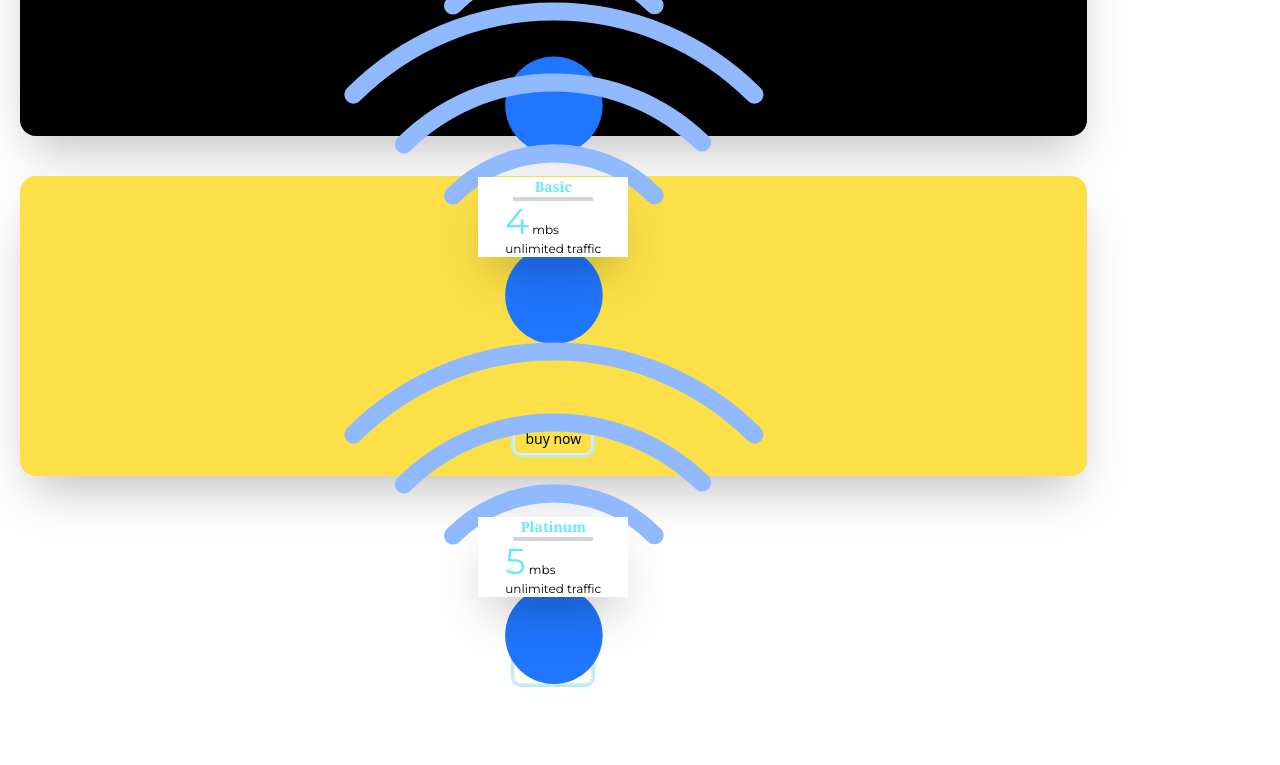
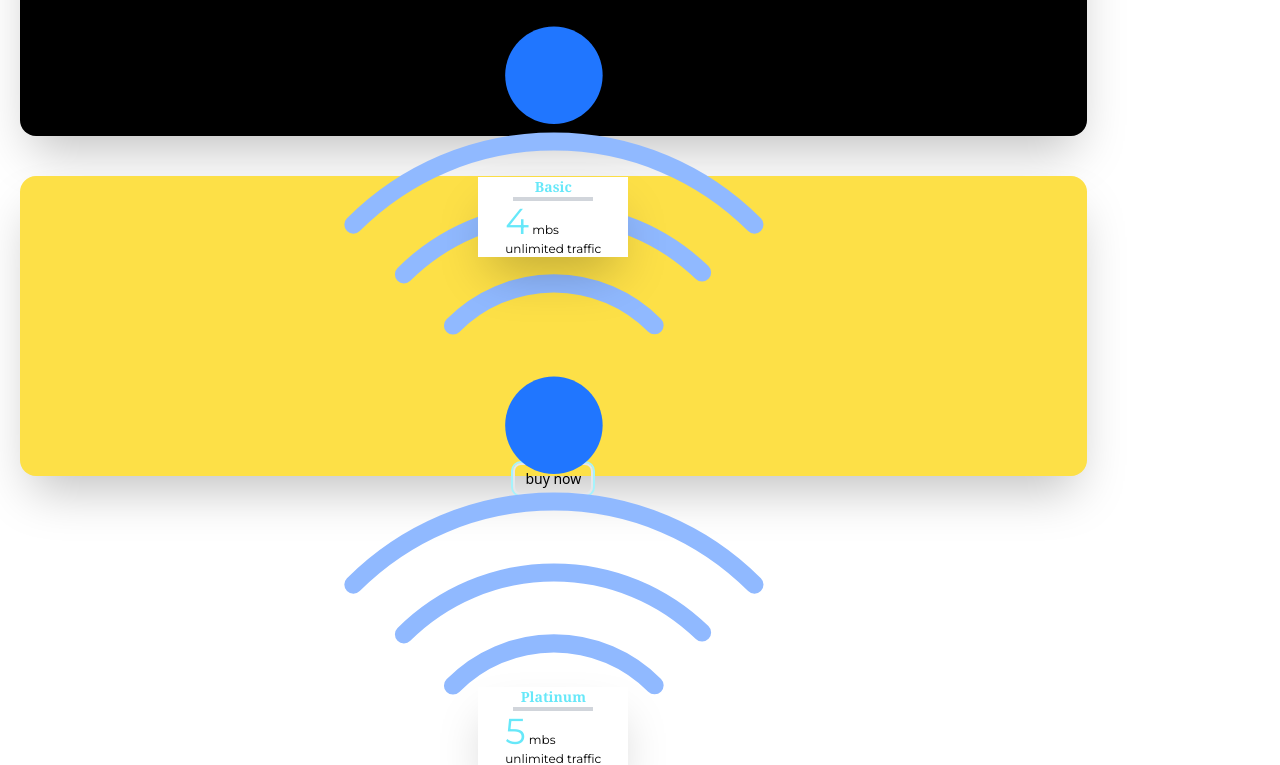
Before and after one commit to malcomowilla/captive-portal, a React (Vite) app: page / in a window 1280 px wide. Shown: the part 1220-1985 px from the top of the page. Built offline with nearby package versions, Linux system fonts and the light colour scheme; what @shrutibalasa/tailwind-grid-auto-fit would draw is missing.

Commit message:
changing the ui

```diff
--- a/src/components/WifiPackageCards.jsx
+++ b/src/components/WifiPackageCards.jsx
@@ -29,18 +29,19 @@ const WifiPackageCards = ({form, setForm, amount, setAmount , phoneNumber,  setP
 
      <div className="shadow-2xl w-5/6 h-[300px] grid grid-auto-fit bg-orange-600 rounded-2xl " >
 
- <Lottie   animationData={wifi} className=' md:translate-y-[-50px]  translate-y-[-200px]   w-full  sm:translate-y-[-120px] ' />
+ <Lottie   animationData={wifi} className=' md:translate-y-[-80px]  translate-y-[-200px]   w-full  sm:translate-y-[-120px] ' />
 
-<div className=' max-md:translate-y-[-150px]    xl:translate-y-[-350px] max-sm:translate-y-[-250px]   shadow-2xl bg-white
-w-[150px] h-20 flex flex-col justify-center items-center relative z-40 bottom-9 m-auto '>
+<div className='lg:translate-y-[-350px]   md:translate-y-[-200px]   shadow-2xl bg-white
+w-[150px] h-20 flex flex-col justify-center items-center relative z-40 bottom-9 m-auto  '>
 
 <h1 className='text-sm text-cyan-300 font-serif font-bold '>Basic</h1>
 <hr className='border-2 w-20 mx-auto border-gray-300'/>
 <p className='text-xs font-montserrat'> <span className='text-4xl text-cyan-300'>4</span> mbs  <br />unlimited traffic</p>
 </div>
-<p className='   md:translate-y-[-100px]  translate-y-[-350px] max-sm:translate-y-[-250px]
+<div className='w-full flex justify-center flex-col md:translate-y-[-390px]'>
+<p className='   md:translate-y-[190px]  translate-y-[-350px]
  text-sm w-auto m-auto font-montserrat font-semibold hover:text-4xl duration-300'>20 bob</p>
-<button className={` -md:translate-y-[-170px]   translate-y-[-350px]  sm:translate-y-[-240px]   border-2 w-[80px]
+<button className={` md:translate-y-[190px]   translate-y-[-350px]  sm:translate-y-[-240px]   border-2 w-[80px]
  h-8 text-sm mx-auto rounded-lg ring-cyan-200 ring-2 hover:ring-black
 
 
@@ -50,7 +51,7 @@ w-[150px] h-20 flex flex-col justify-center items-center relative z-40 bottom-9
 
 
 
-
+        </div>
 
 
 
@@ -59,10 +60,10 @@ w-[150px] h-20 flex flex-col justify-center items-center relative z-40 bottom-9
 
         <div className="shadow-2xl    w-5/6 h-[300px] bg-black rounded-2xl" >
 
-        <Lottie   animationData={wifi} className=' max-md:translate-y-[-70px]     max-sm:translate-y-[-120px]
+        <Lottie   animationData={wifi} className=' md:translate-y-[-70px]   sm:translate-y-[-120px]
         translate-y-[-200px] w-full  max-sm:w-full ' />
 
-<div className=' max-md:translate-y-[-180px]    translate-y-[-350px]  max-sm:translate-y-[-280px]
+<div className=' md:translate-y-[-180px]    translate-y-[-350px]  sm:translate-y-[-280px]
   shadow-2xl bg-white w-[150px] h-20 flex flex-col justify-center items-center relative z-40 bottom-9 m-auto '>
 
 <h1 className='text-sm text-cyan-300 font-serif font-bold'>Platinum</h1>
@@ -75,7 +76,7 @@ w-[150px] h-20 flex flex-col justify-center items-center relative z-40 bottom-9
 
 <div className='w-full flex justify-center'>
 
-<p className=' max-md:translate-y-[-110px]    translate-y-[-350px]  max-sm:translate-y-[-250px]
+<p className=' md:translate-y-[-120px]    translate-y-[-350px]  max-sm:translate-y-[-250px]
   text-sm w-auto  font-montserrat font-semibold hover:text-4xl duration-300 text-white'>30 bob</p>
 
 
@@ -83,7 +84,7 @@ w-[150px] h-20 flex flex-col justify-center items-center relative z-40 bottom-9
 
 <div className='w-full flex'>
 
-  <button className='   max-md:translate-y-[-190px]    translate-y-[-350px]
+  <button className='   md:translate-y-[-190px]    translate-y-[-350px]
    max-sm:translate-y-[-240px]   border-2 w-[80px] h-8 text-sm mx-auto rounded-lg ring-cyan-200
     ring-2 hover:ring-black  text-white' onClick={handleForm}>buy now</button>
 </div>
@@ -100,9 +101,9 @@ w-[150px] h-20 flex flex-col justify-center items-center relative z-40 bottom-9
 
 
 
-        <Lottie   animationData={wifi} className='  max-md:translate-y-[-50px]     max-sm:translate-y-[-130px]   translate-y-[-200px] w-full  max-sm:w-full ' />
+        <Lottie   animationData={wifi} className=' md:translate-y-[-50px]     max-sm:translate-y-[-130px]   translate-y-[-200px] w-full  max-sm:w-full ' />
 
-<div className='      max-md:translate-y-[-150px]     translate-y-[-350px]     max-sm:translate-y-[-280px]
+<div className='      md:translate-y-[-150px]     translate-y-[-350px]     max-sm:translate-y-[-280px]
  shadow-2xl bg-white w-[150px] h-20 flex flex-col justify-center items-center relative z-40 bottom-9 m-auto '>
 
 <h1 className='text-sm text-cyan-300 font-serif font-bold'>Premium</h1>
@@ -110,6 +111,8 @@ w-[150px] h-20 flex flex-col justify-center items-center relative z-40 bottom-9
 <p className='    text-xs font-montserrat'> <span className='text-4xl text-cyan-300'>10</span> mbs  <br />unlimited traffic</p>
 </div>
 
+
+<div className='translate-y-[200px]'>
 <div className='w-full flex justify-center'>
 
 <p className='max-md:translate-y-[-100px]  translate-y-[-350px] max-sm:translate-y-[-250px] text-sm w-auto
@@ -125,6 +128,7 @@ w-[150px] h-20 flex flex-col justify-center items-center relative z-40 bottom-9
 </div>
 
 
+        </div>
         </div>
 
       {/* <section
```
